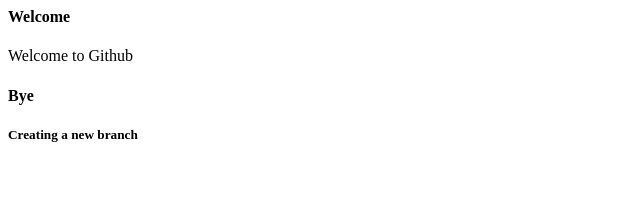
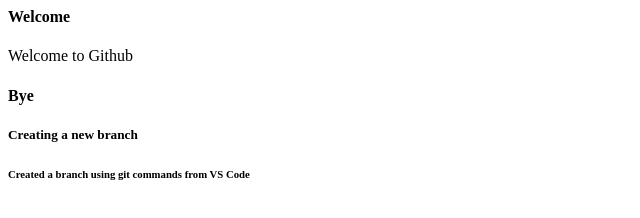
Before and after one commit to pallavivepanjeri148/demo-repo, a plain HTML site: page index.html in a window 1280 px wide. Shown: the whole page, without its empty margins (0-640 px from the left). Drawn offline with Linux system fonts and the light colour scheme.

Commit message:
Update index.html

```diff
--- a/index.html
+++ b/index.html
@@ -2,3 +2,4 @@
 <p>Welcome to Github</p>
 <h4>Bye</h4>
 <h5>Creating a new branch</h5>
+<h6>Created a branch using git commands from VS Code</h6>
```
